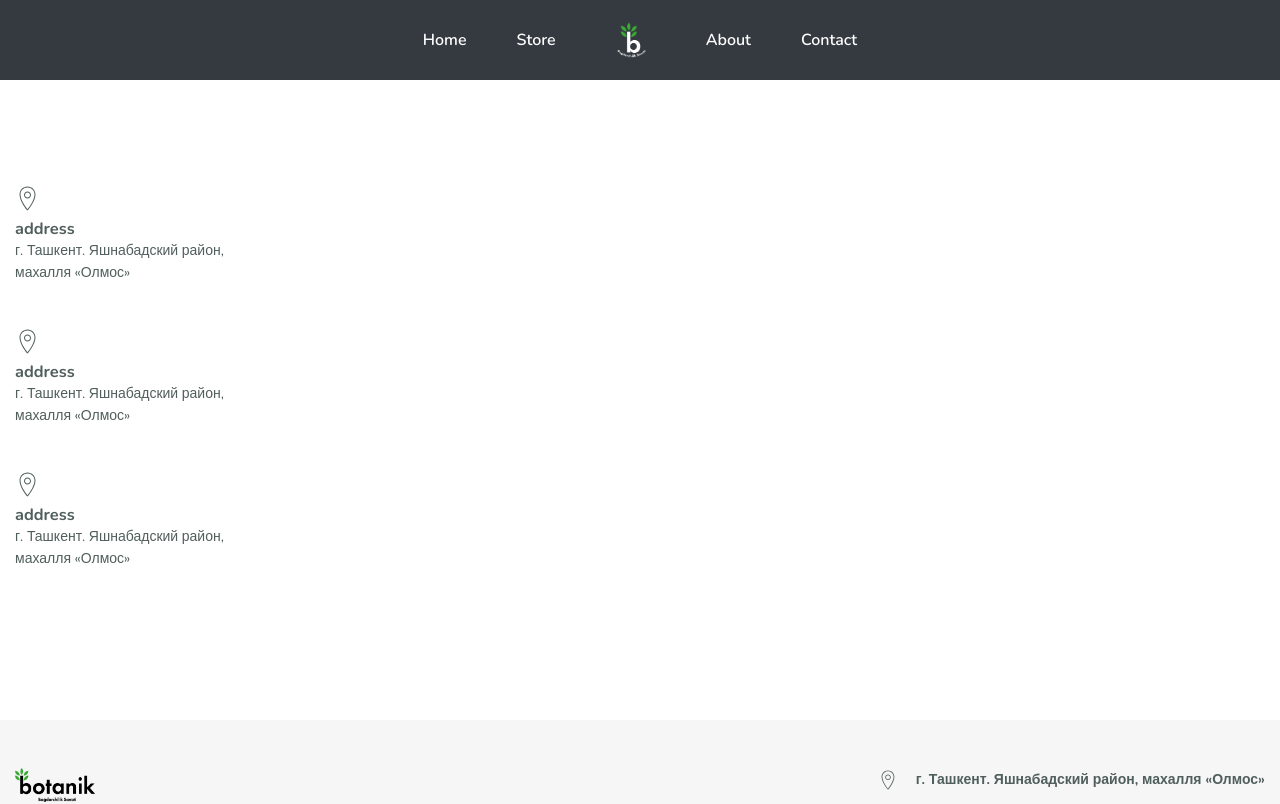
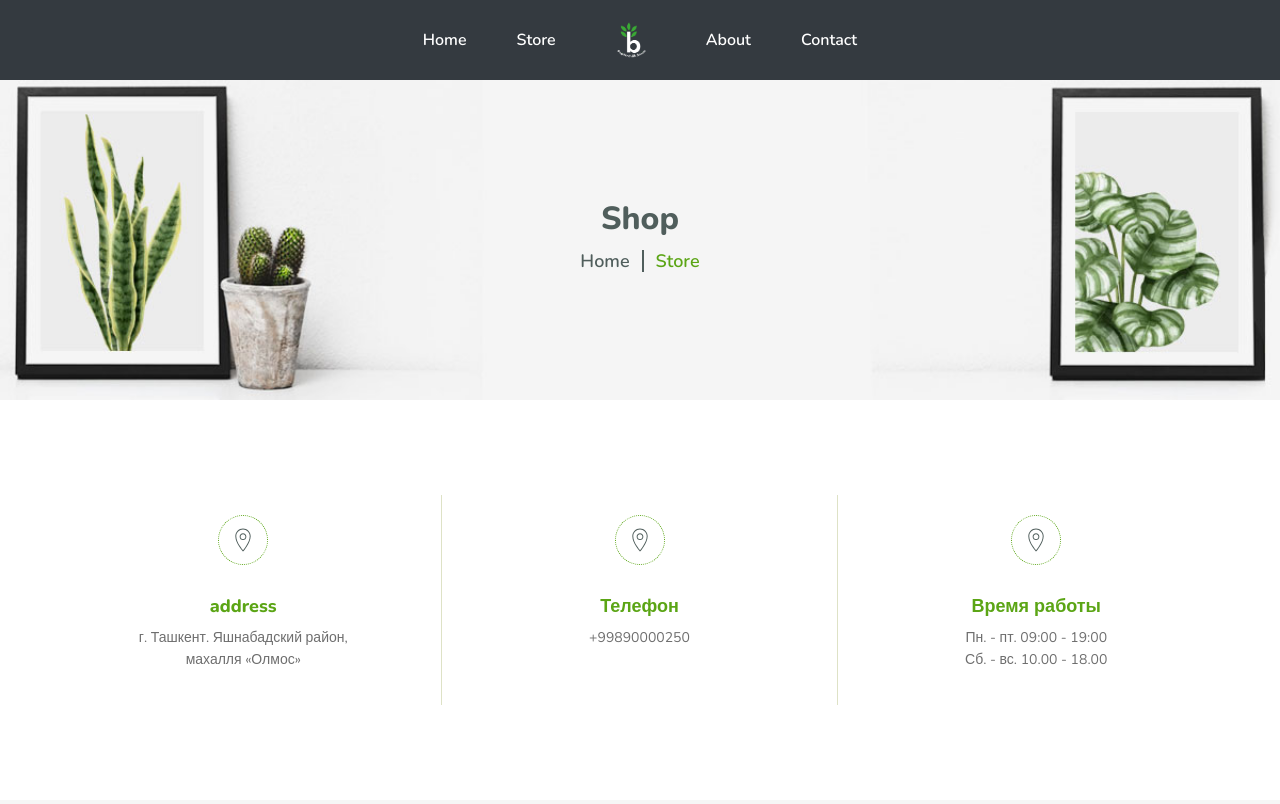
Before and after one commit to Rashidov01/Botanik, a React (Create React App) app: page /Contact in a window 1280 px wide. Shown: the top 804 px of the page. Built offline with nearby package versions, Linux system fonts and the light colour scheme.

Commit message:
contact also done

```diff
--- a/src/pages/Contact/Contact.js
+++ b/src/pages/Contact/Contact.js
@@ -1,30 +1,69 @@
 import React from "react";
 import "./Contact.scss";
+import { HeroPage } from "../../components";
 import location from "../../assets/icon/location-icon.svg";
 import phone from "../../assets/icon/phone-icon.svg";
 
 export default function Contact() {
   return (
+    <>
+      <HeroPage />
       <section className="contact">
         <div className="container">
           <ul className="contact__list">
             <li className="contact__item item-contact">
-            <img className="item-contact__icon" src={location} alt="location icon" width="25" height="25"/>
+              <div className="item-holder">
+                <img
+                  className="item-contact__icon"
+                  src={location}
+                  alt="location icon"
+                  width="25"
+                  height="25"
+                />
+              </div>
+              <div className="item-info">
                 <h3 className="item-contact__name">address</h3>
-            <p className="item-contact__text">г. Ташкент. Яшнабадский район, махалля «Олмос»</p>
+                <p className="item-contact__text">
+                  г. Ташкент. Яшнабадский район, махалля «Олмос»
+                </p>
+              </div>
             </li>
             <li className="contact__item item-contact">
-            <img className="item-contact__icon" src={location} alt="location icon" width="25" height="25"/>
-            <h3 className="item-contact__name">address</h3>
-            <p className="item-contact__text">г. Ташкент. Яшнабадский район, махалля «Олмос»</p>
+              <div className="item-holder">
+                <img
+                  className="item-contact__icon"
+                  src={location}
+                  alt="location icon"
+                  width="25"
+                  height="25"
+                />
+              </div>
+              <div className="item-info">
+                <h3 className="item-contact__name">Телефон</h3>
+                <a className="item-contact__link" href="#">
+                  +99890000250
+                </a>
+              </div>
             </li>
             <li className="contact__item item-contact">
-            <img className="item-contact__icon" src={location} alt="location icon" width="25" height="25"/>
-            <h3 className="item-contact__name">address</h3>
-            <p className="item-contact__text">г. Ташкент. Яшнабадский район, махалля «Олмос»</p>
+              <div className="item-holder">
+                <img
+                  className="item-contact__icon"
+                  src={location}
+                  alt="location icon"
+                  width="25"
+                  height="25"
+                />
+              </div>
+              <div className="item-info">
+                <h3 className="item-contact__name">Время работы</h3>
+                <p className="item-contact__text">Пн. - пт. 09:00 - 19:00</p>
+                <p className="item-contact__text">Сб. - вс. 10.00 - 18.00</p>
+              </div>
             </li>
           </ul>
         </div>
       </section>
+    </>
   );
 }
--- a/src/pages/Contact/Contact.scss
+++ b/src/pages/Contact/Contact.scss
@@ -3,9 +3,6 @@
 
 .contact{
   padding: 80px 0;
-  min-height: 100%;
-  height: 100%;
-  flex-grow: 1;
   justify-content: center;
   margin: auto;
 }
@@ -13,14 +10,62 @@
 .contact__list{
   @include list-unstyled;
   display: flex;
-  flex-direction: column;
   justify-content: center;
-  text-align: left;
-  margin: auto;
-  height: 60vh;
+  align-items: center;
+  height: 30vh;
 }
 
 .contact__item{
-  margin-bottom: 45px;
-  width: 250px;
+  display: flex;
+  flex-direction: column;
+  justify-content: center;
+  align-items: center;
+  text-align: center;
+  padding: 20px 40px;
+  width: calc(33.3% - 20px);
+  border-right: 1px solid $border;
+
+  &:last-child{
+    border-right: none;
+  }
 }
+
+.item-info{
+  min-height: 90px;
+  width: 100%;
+}
+
+.item-holder{
+  margin: 0 auto 30px;
+  width: 50px;
+  height: 50px;
+  border: 1px dotted $green-cl;
+  border-radius: 50%;
+  display: flex;
+  justify-content: center;
+  align-items: center;
+}
+
+.item-contact__name{
+  margin-bottom: 10px;
+  color: $green-cl;
+  font-size: 18px;
+  font-weight: 800;
+}
+
+.item-contact__text{
+  margin: 0 auto;
+  color: $grey-cl;
+  width: 80%;
+}
+
+.item-contact__link{
+  text-decoration: none;
+  color: $grey-cl;
+}
+
+.item-contact__icon{
+  width: 24px;
+  height: 24px;
+  object-fit: contain;
+}
```
Lines whose indentation alone changed are shown as unchanged.
